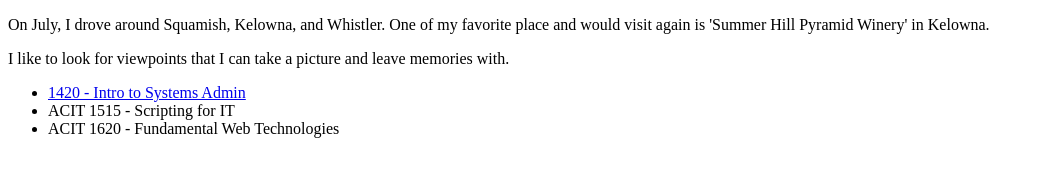
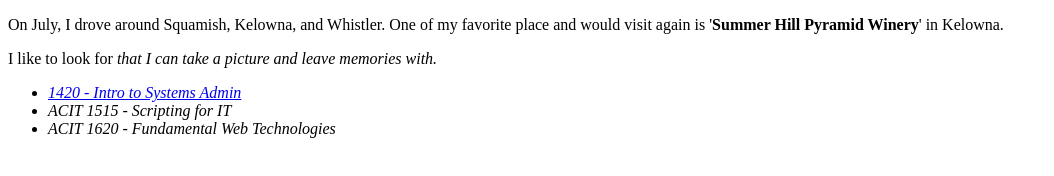
Before and after one commit to clee-bcit/ACIT1620, a plain HTML site: page index.html in a window 1280 px wide. Shown: the whole page, without its empty margins (0-1054 px from the left). Drawn offline with Linux system fonts and the light colour scheme.

Commit message:
second commit

```diff
--- a/index.html
+++ b/index.html
@@ -11,11 +11,11 @@
     <p>
         On July, I drove around Squamish, Kelowna, and Whistler.
         One of my favorite place and would visit again is
-        'Summer Hill Pyramid Winery' in Kelowna.
+        '<strong>Summer Hill Pyramid Winery</strong>' in Kelowna.
     </p>
 
     <p>
-        I like to look for viewpoints that I can take a picture and leave memories with.
+        I like to look for <em><viewpoints</em> that I can take a picture and leave memories with.
     </p>
 
     <ul>
```
